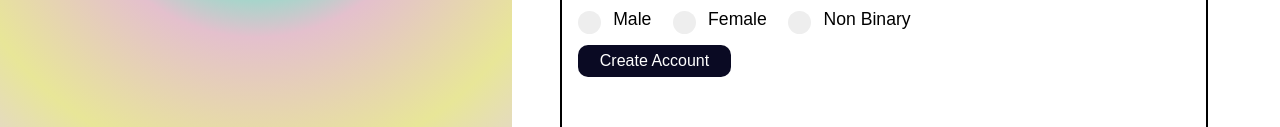
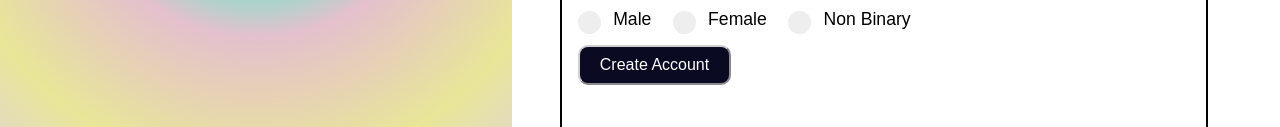
Before and after one commit to artreimus/odin-responsive-sign-up-form, a plain HTML site: page index.html in a window 1280 px wide. Shown: the part 543-670 px from the top of the page. Drawn offline with Linux system fonts and the light colour scheme.

Commit message:
Improve button

```diff
--- a/style.css
+++ b/style.css
@@ -130,22 +130,18 @@ form {
 }
 
 button {
-  height: 40%;
+  height: 50%;
   width: 25%;
   font-family: Arial, Helvetica, sans-serif;
   font-size: 100%;
-  /* position: absolute; */
-  /* top: 50%; */
   background-color: #0a0a23;
+  border-color: rgba(255, 255, 255, 0.8);
   color: #fff;
-  border: none;
   border-radius: 10px;
-  /* padding: 15px; */
-  /* min-height: 30px;
-  min-width: 120px; */
 }
+
 button:hover {
-  opacity: 2;
+  opacity: 0.8;
 }
 
 fieldset {
```
